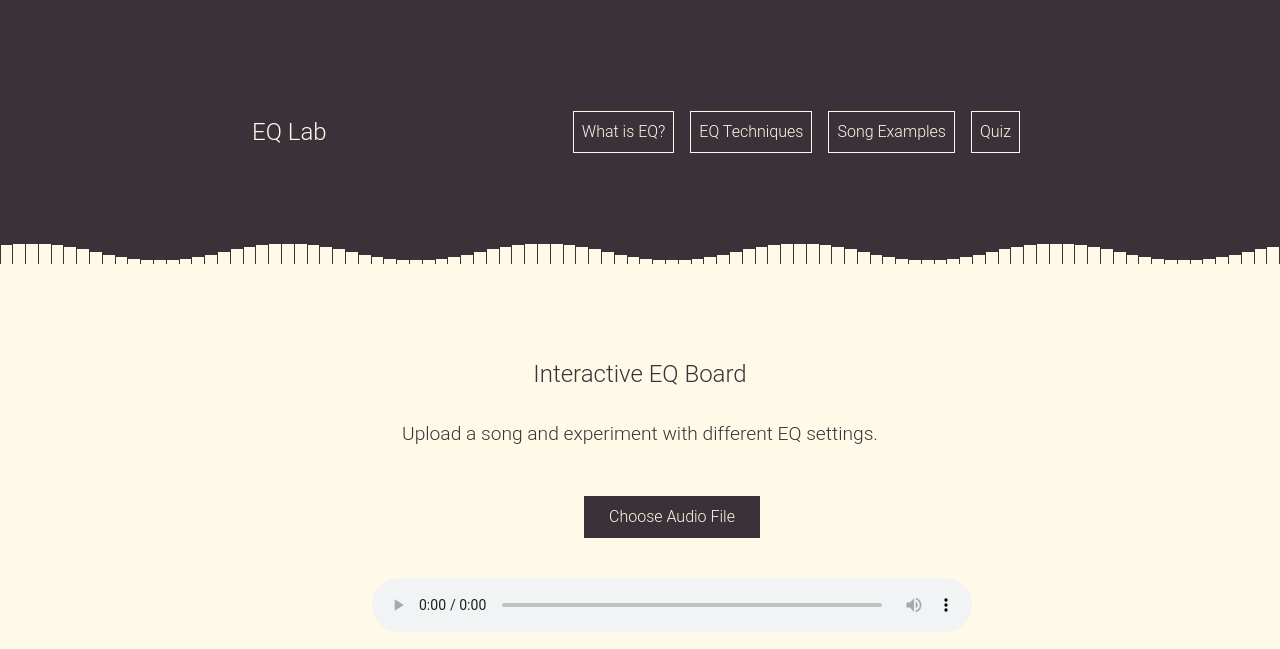
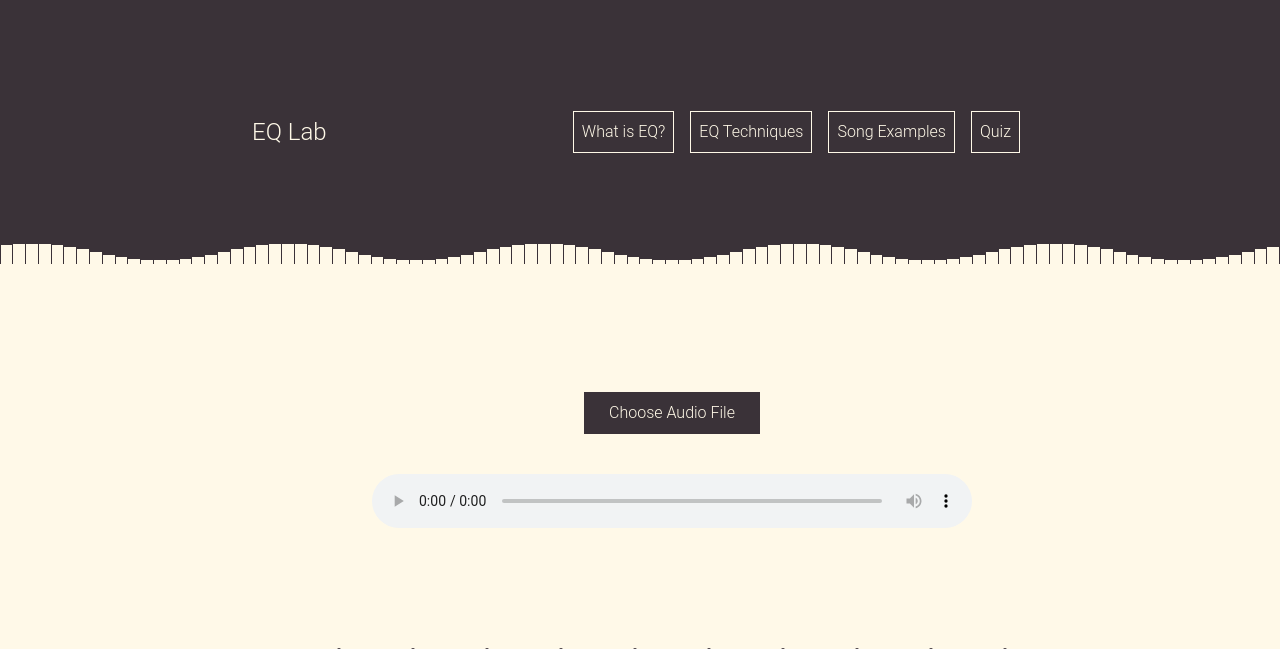
Before and after one commit to xnicolll/ui-eq-lab, a Flask app: page /examples in a window 1280 px wide. Shown: the top 649 px of the page. Run offline with Flask 3, Linux system fonts and the light colour scheme.

Commit message:
fix: eq layout

```diff
--- a/templates/examples.html
+++ b/templates/examples.html
@@ -5,9 +5,6 @@
     <div class="overview-section">
         <div class="overview-graphic">
             <div class="learn-content">
-                <h3>Interactive EQ Board</h3>
-                <p>Upload a song and experiment with different EQ settings.</p>
-
                 <div class="eq-board">
                     <div class="audio-upload">
                         <input type="file" id="audio-file" accept="audio/*" class="file-input">
```
